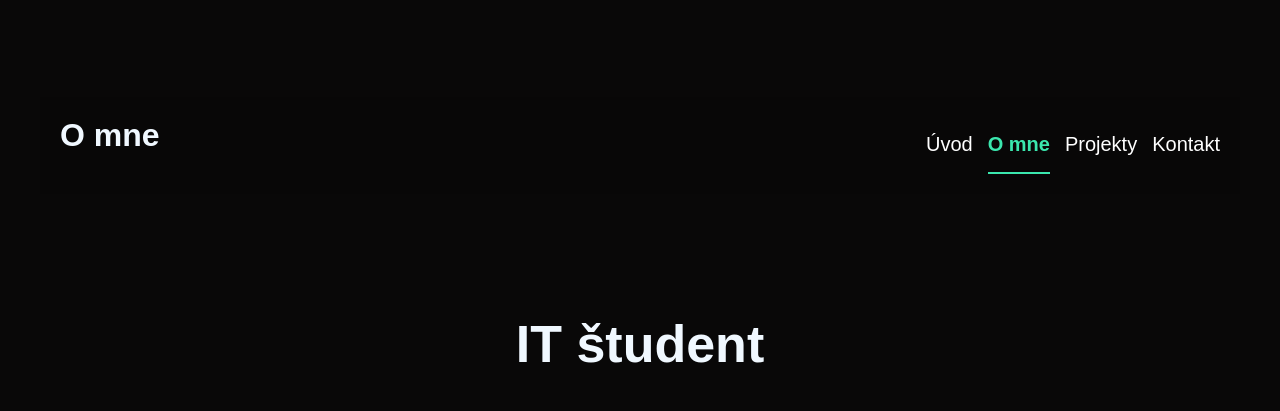
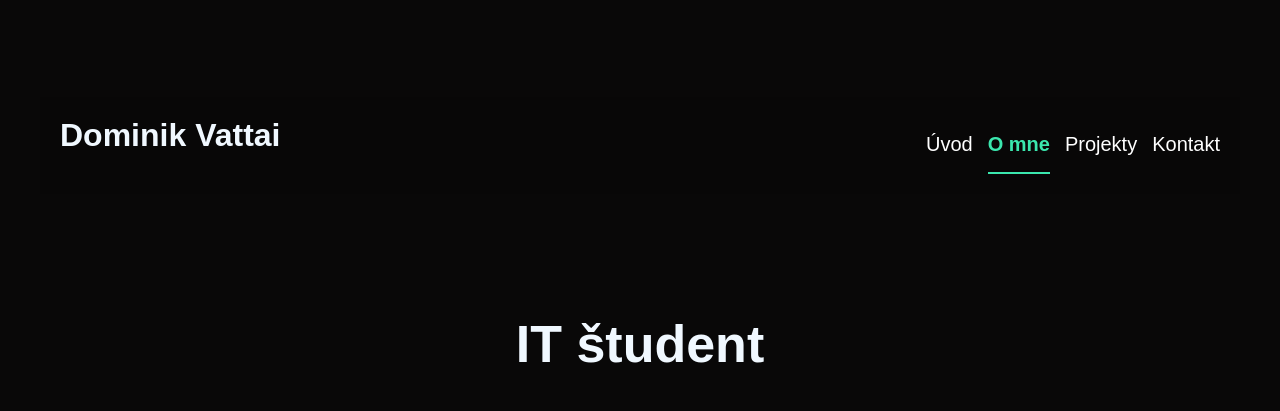
Before and after one commit to dominik92929/itw_projekt_2, a plain HTML site: page aboutme.html in a window 1280 px wide. Shown: the top 411 px of the page. Drawn offline with nearby package versions, Linux system fonts and the light colour scheme; a web font is replaced by a local one.

Commit message:
Update aboutme.html

```diff
--- a/aboutme.html
+++ b/aboutme.html
@@ -11,9 +11,9 @@
     </head>
     <body>
         <header id= "navbar">
-            <div id = "name">
-                <h1>O mne</h1>
-            </div>
+            <div id="name">
+    <a href="https://dominik92929.github.io/itw_projekt_2/"><h1>Dominik Vattai</h1></a>
+</div>
 
             <nav>
                 <ul>
```
